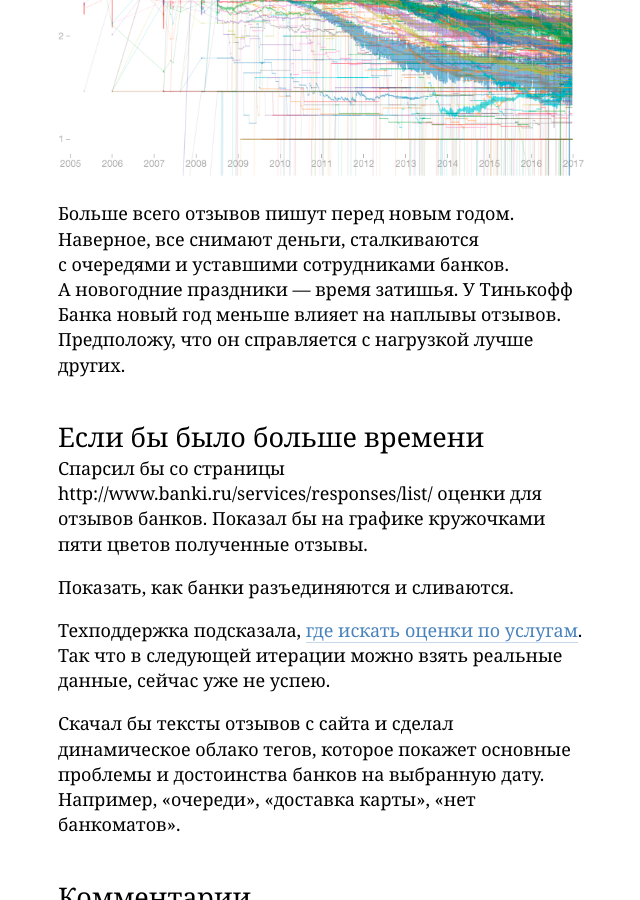
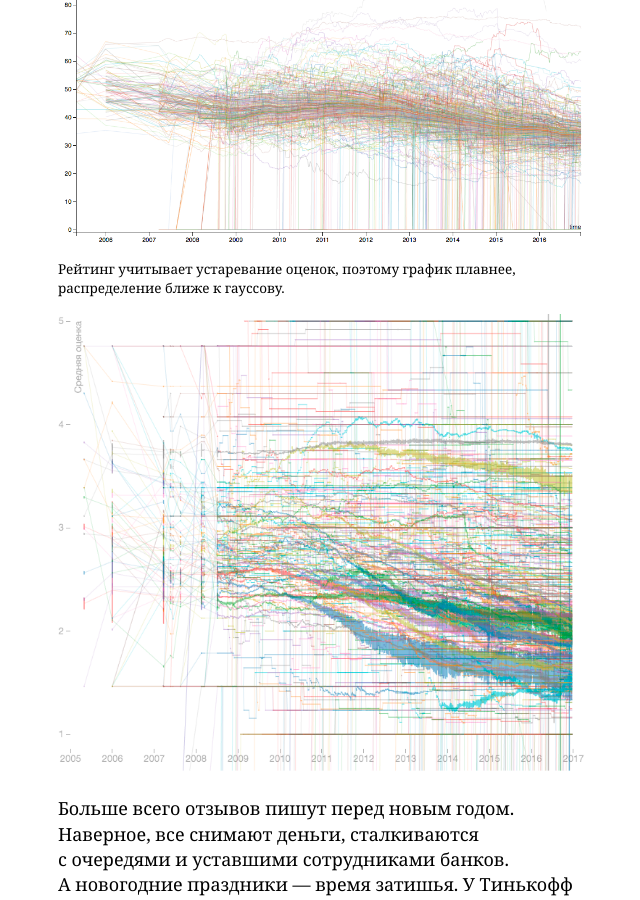
Before and after one commit to illus0r/dianov.org, a Jekyll site: the page built from _posts/2016-12-16-banki-ru-challenge.md, in a window 1280 px wide and 900 px high, scrolled down 11386 px. Shown: the whole window, without its empty margins (455-1095 px from the left). Built offline with Jekyll 4.4.1, drawn with Linux system fonts in a browser that asks for light colours; some of the changed text lies outside the part shown.

Commit message:
Updated 2016-12-16-banki-ru-challenge.md

```diff
--- a/_posts/2016-12-16-banki-ru-challenge.md
+++ b/_posts/2016-12-16-banki-ru-challenge.md
@@ -146,6 +151,13 @@ awk 'NR == 1 || NR % 100 == 0' banki.json > banki_s2.json
 
 Оценки со временем снижаются у всех. Может быть, банки в среднем стали хуже. Или люди критичнее. Или Банки.ру инзменили интерфейс написания отзыва.
 
+
+![banki-rating.png]({{site.baseurl}}/media/banki-rating.png)
+
+Рейтинг учитывает устаревание оценок, поэтому график плавнее, распределение ближе к гауссову.
+{:.caption}
+
+
 ![banki-complete-responses.png]({{site.baseurl}}/media/banki-complete-responses.png)
 
 Больше всего отзывов пишут перед новым годом. Наверное, все снимают деньги, сталкиваются с очередями и уставшими сотрудниками банков. А новогодние праздники — время затишья. У Тинькофф Банка новый год меньше влияет на наплывы отзывов. Предположу, что он справляется с нагрузкой лучше других.
```
Also changed, not shown: other parts of _posts/2016-12-16-banki-ru-challenge.md (+5 -0 lines).
